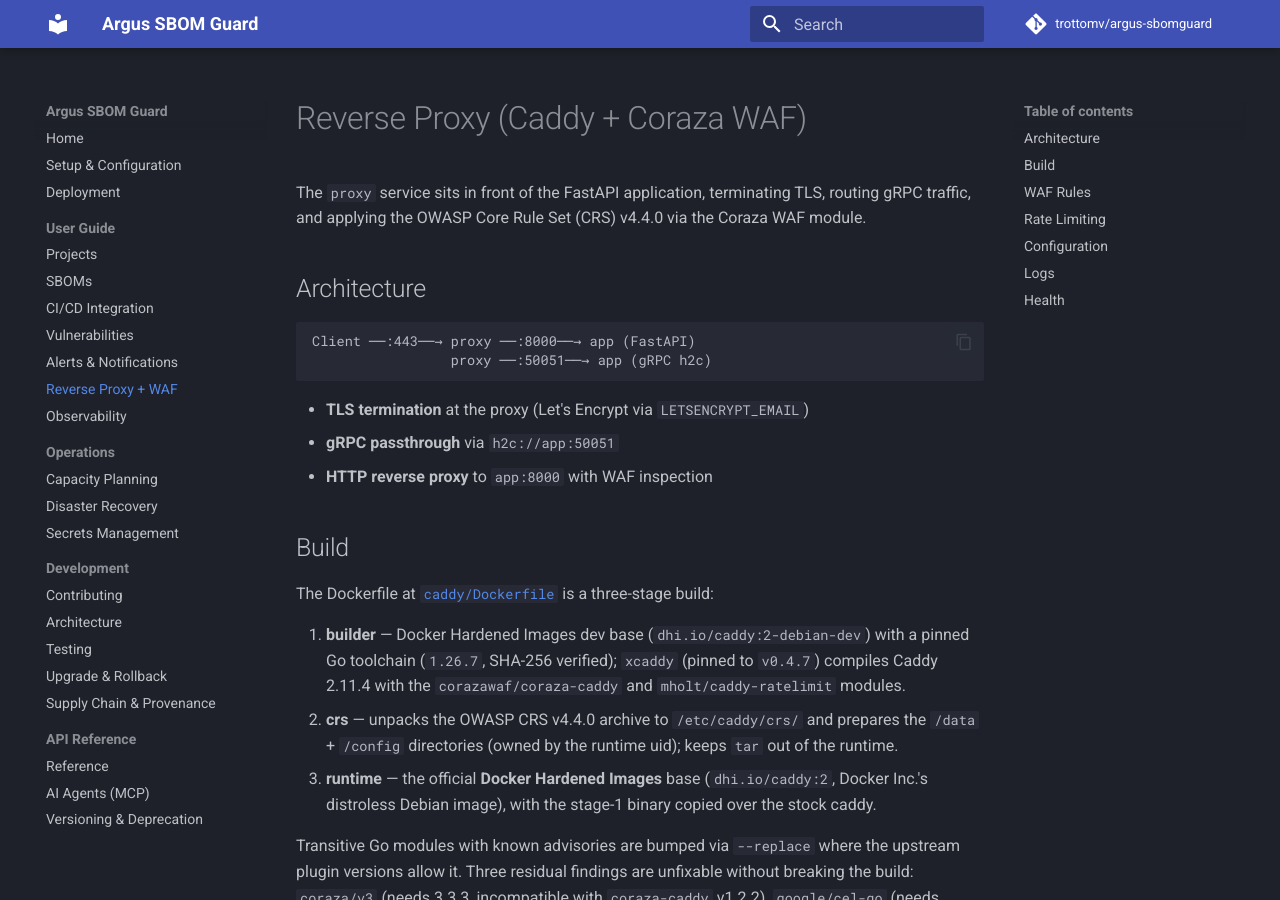
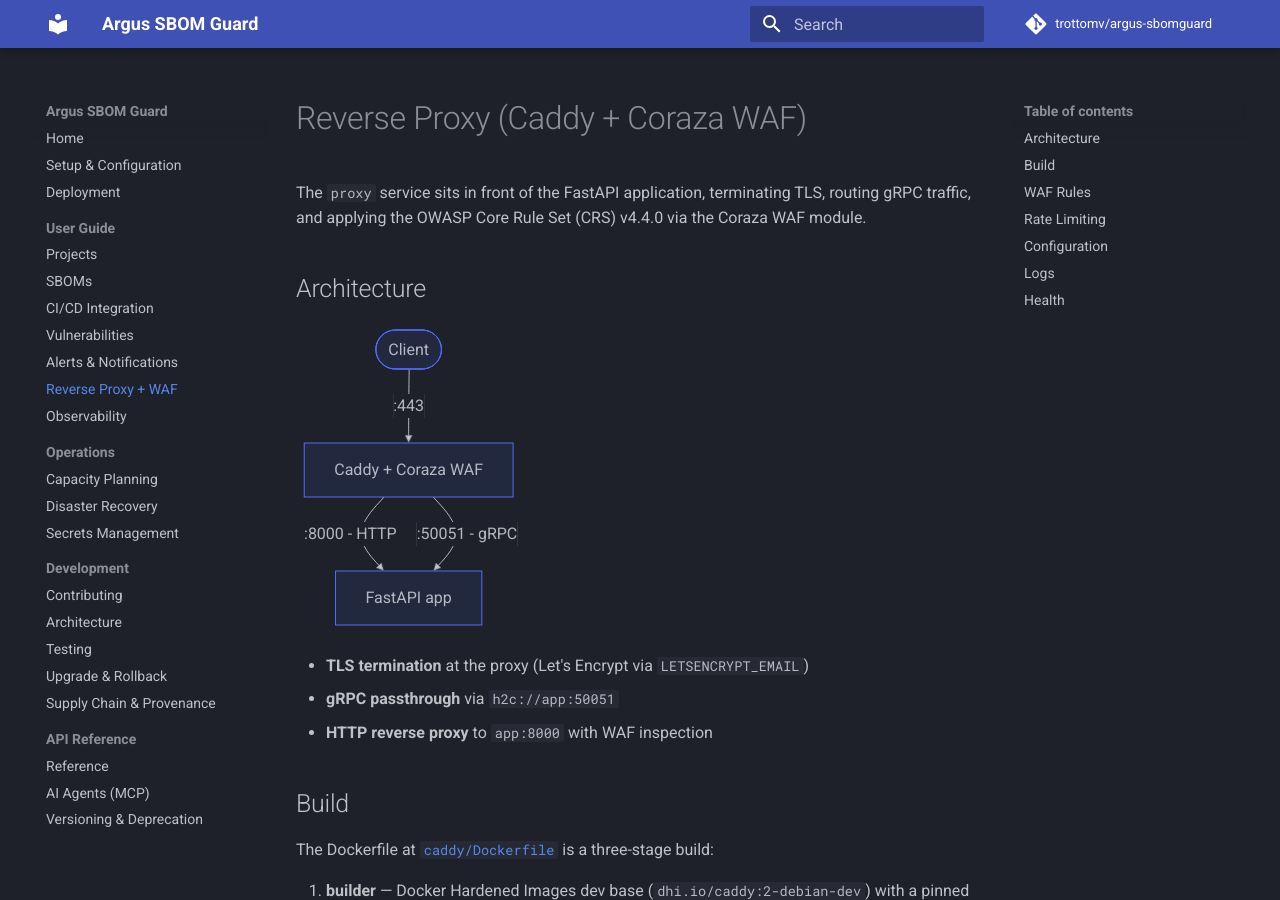
Before and after one commit to trottomv/argus-sbomguard, an MkDocs documentation site: the page built from docs/guide/proxy.md, in a window 1280 px wide and 900 px high. Built offline with MkDocs 1.6.1 and Material for MkDocs 9.7.7, drawn with Linux system fonts in a browser that asks for light colours; comment, search, counter and statistics services are not loaded; the version menu is left out; some of the changed lines change nothing that is shown.

Commit message:
docs: convert proxy architecture diagram to Mermaid

````diff
--- a/docs/guide/proxy.md
+++ b/docs/guide/proxy.md
@@ -4,9 +4,11 @@
 
 ## Architecture
 
-```
-Client ──:443──→ proxy ──:8000──→ app (FastAPI)
-                 proxy ──:50051──→ app (gRPC h2c)
+```mermaid
+flowchart TB
+    client(["Client"]) -->|":443"| proxy["Caddy + Coraza WAF"]
+    proxy -->|":8000 - HTTP"| app["FastAPI app"]
+    proxy -->|":50051 - gRPC"| app
 ```
 
 - **TLS termination** at the proxy (Let's Encrypt via `LETSENCRYPT_EMAIL`)
````
